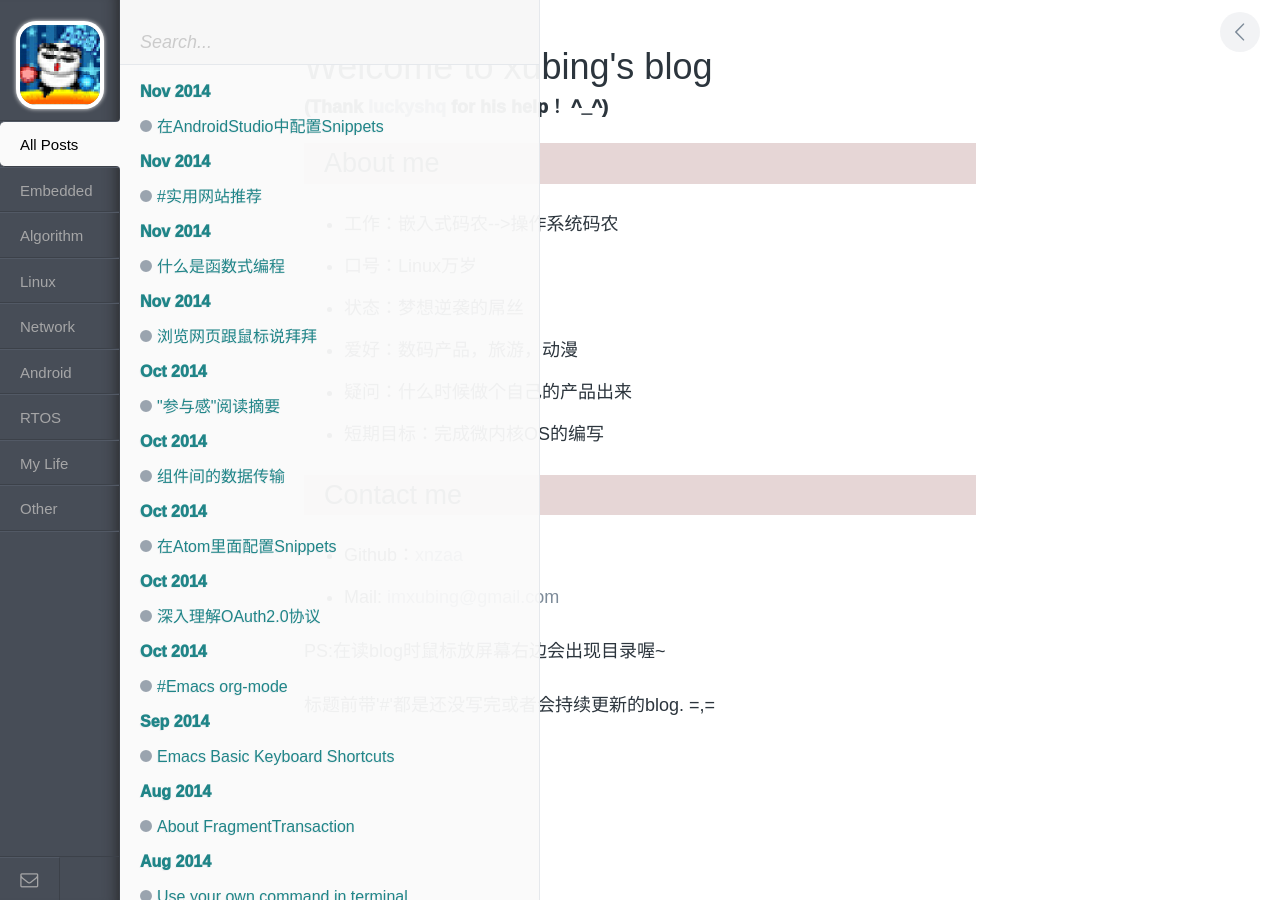
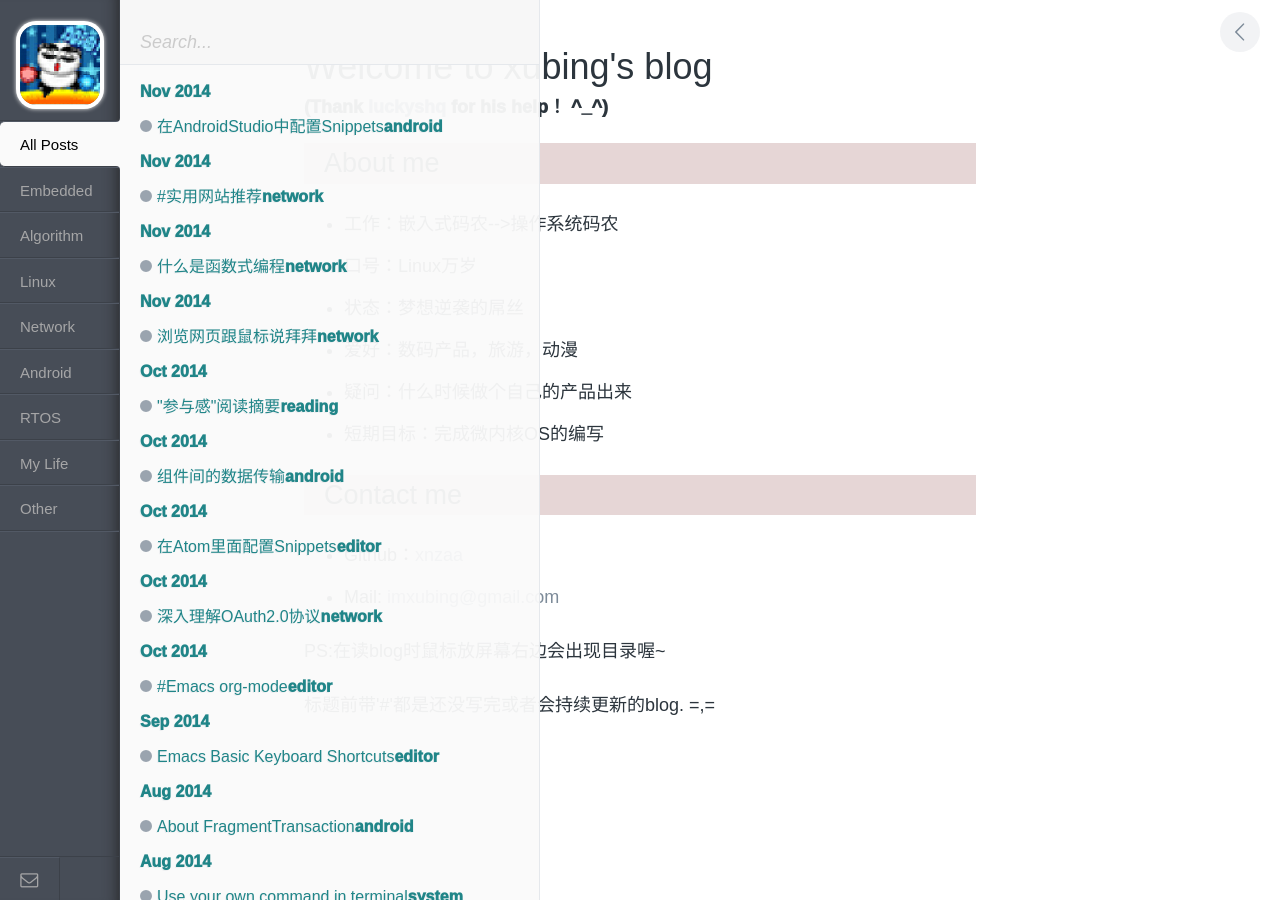
Before and after one commit to xnzaa/xnzaa.github.io, a Jekyll site: the page built from index.html, in a window 1280 px wide. Built offline with Jekyll 4.4.1, drawn with Linux system fonts in a browser that asks for light colours; comment, search, counter and statistics services are not loaded.

Commit message:
change index

```diff
--- a/_layouts/index.html
+++ b/_layouts/index.html
@@ -46,7 +46,7 @@
 		 <a class="pl__time_total">
 		 <strong >{{ post.date | date: "%b %Y" }}</strong>
 		 </a>
-          <a class="{{ post.categories }} pl__all" href="{{ post.url }}"><span class="pl__circle"></span><span class="pl__title">{{ post.title }}</span></a>
+          <a class="{{ post.categories }} pl__all" href="{{ post.url }}"><span class="pl__circle"></span><span class="pl__title">{{ post.title }}</span><strong >{{ post.categories }}</strong></a>
 		{% endfor %}
         </nav>
       </div> <!-- end #posts-list -->
```
